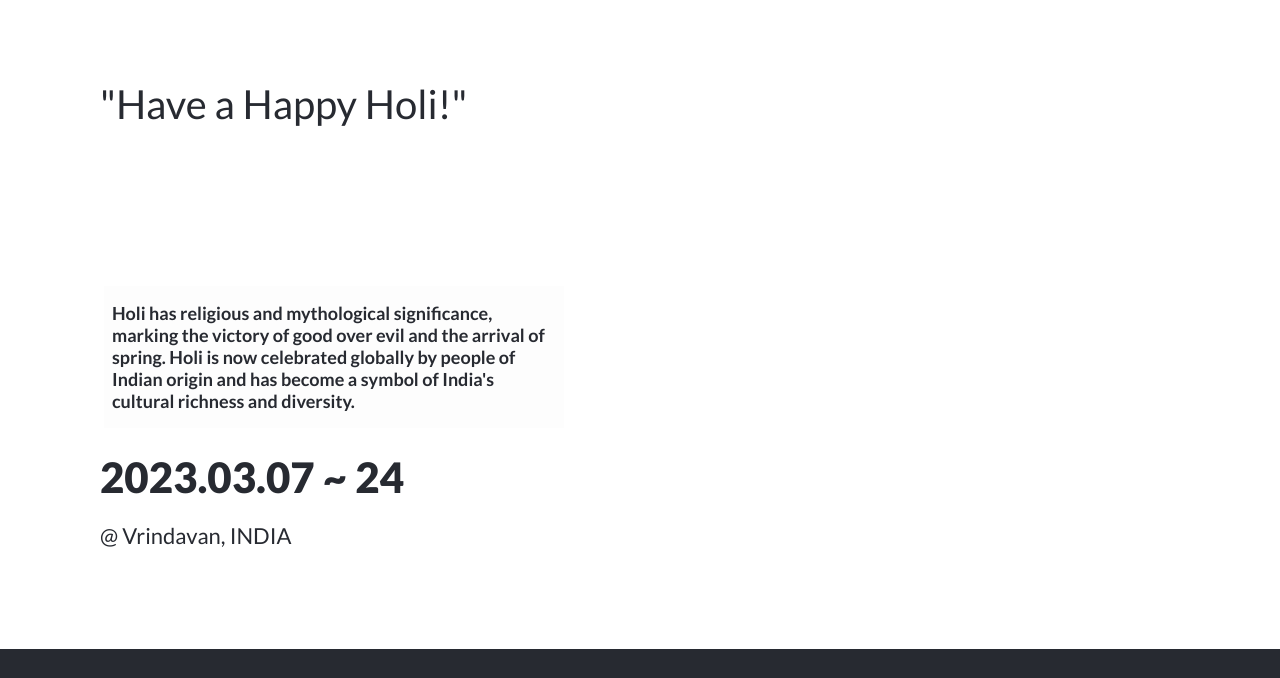
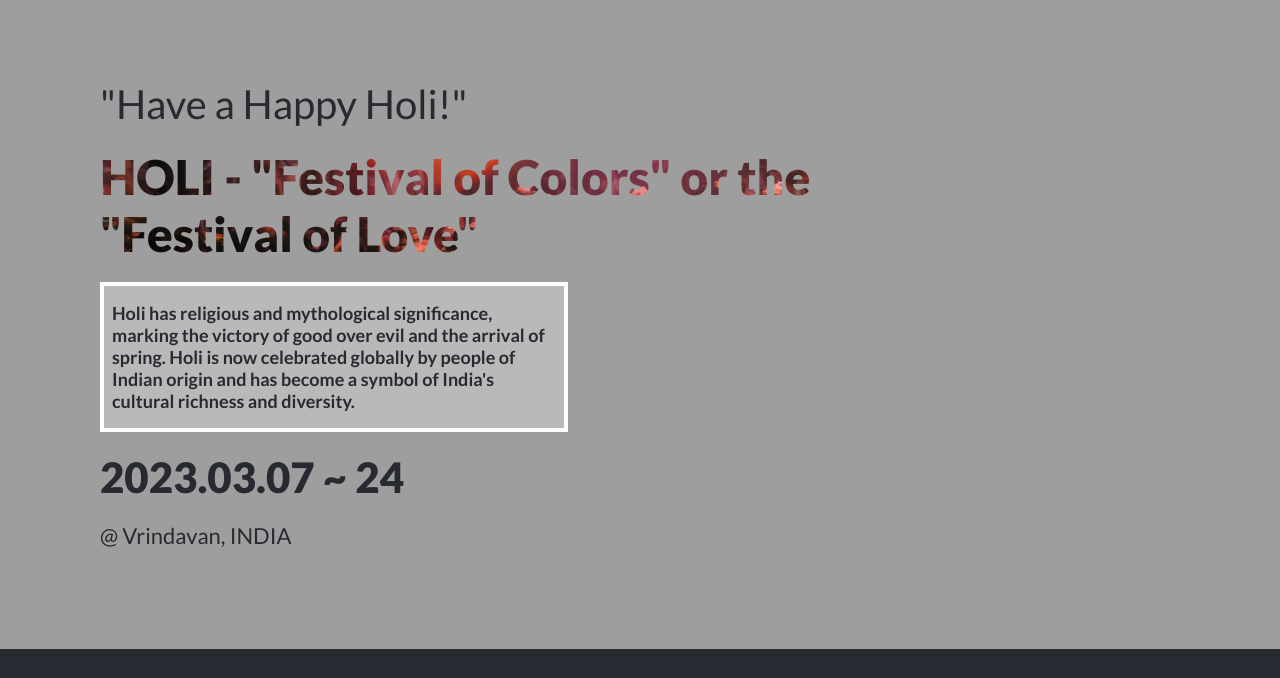
Before and after one commit to Kajal19-del/Hoil_Capstone, a website: page index.html in a window 1280 px wide. Shown: the part 122-800 px from the top of the page. Drawn offline with nearby package versions, Linux system fonts and the light colour scheme; the site is published under a folder, as on GitHub Pages, so addresses that start at the root find nothing.

Commit message:
Fix image issue for live link

```diff
--- a/css/about.css
+++ b/css/about.css
@@ -25,7 +25,7 @@ html {
 }
 
 .aboutSubHeader {
-  background-image: url(/images/2021.png);
+  background-image: url(../images/2021.png);
   background-clip: inherit;
   -webkit-background-clip: text;
   -webkit-text-fill-color: transparent;
--- a/css/index.css
+++ b/css/index.css
@@ -12,7 +12,7 @@ html {
 
 /* ========== header ========== */
 header {
-  background-image: url(/images/main3.png);
+  background-image: url('../images/main3.png');
   background-size: cover;
   background-position: center;
   color: #272a31;
@@ -96,7 +96,7 @@ header {
 }
 
 .subHeader {
-  background-image: url(/images/2021.png);
+  background-image: url(../images/2021.png);
   background-clip: inherit;
   -webkit-background-clip: text;
   -webkit-text-fill-color: transparent;
```
